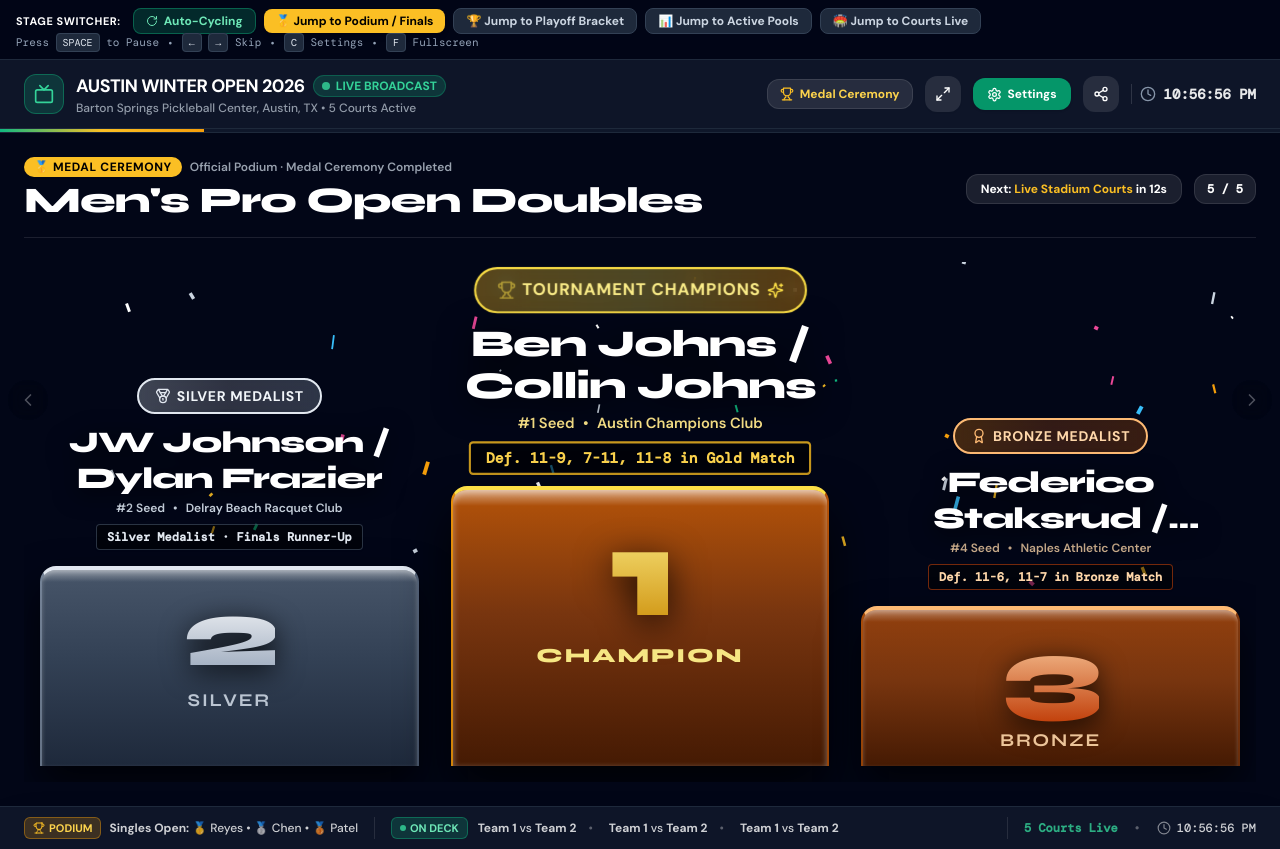
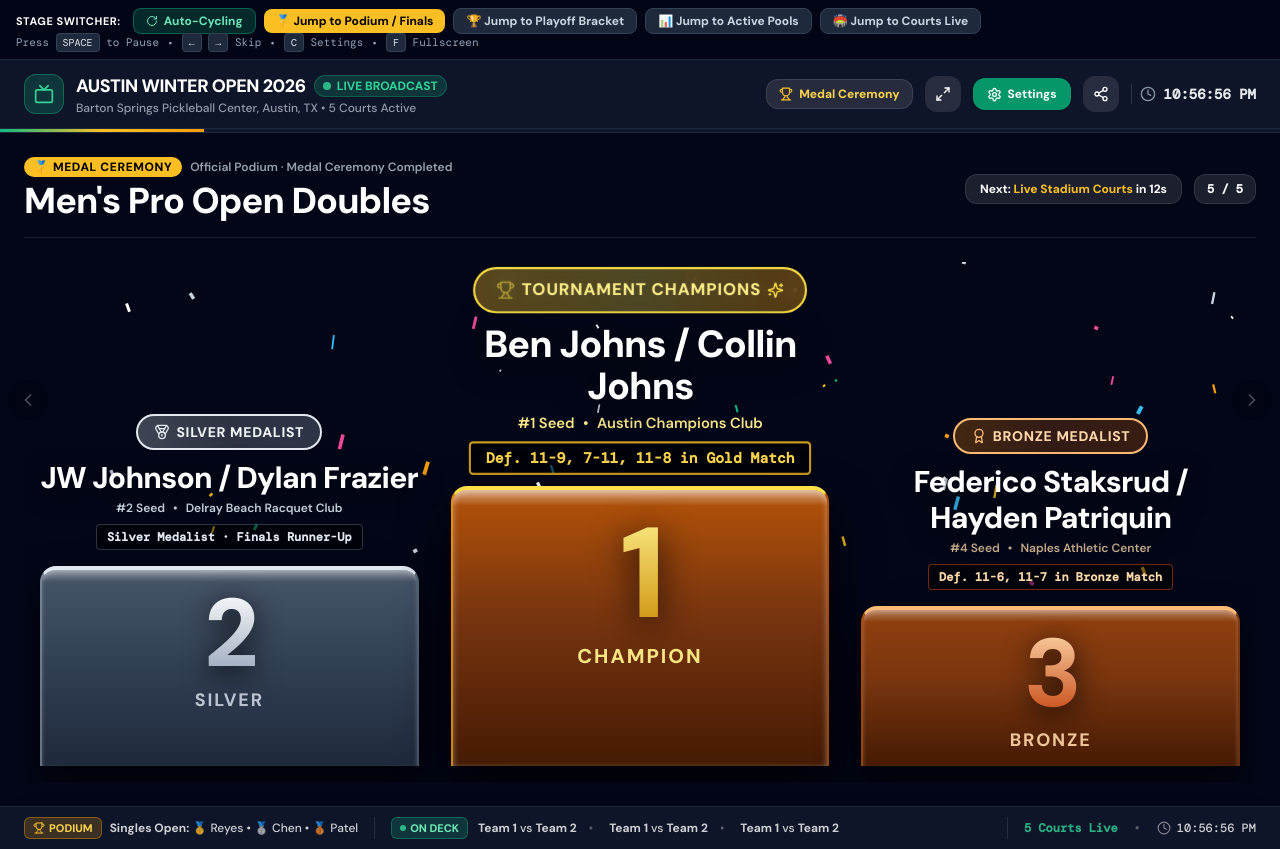
Before and after one commit to AimmanniGit/DinksterPB, a Next.js app in the folder apps/web/: page /tv in a window 1280 px wide. Both pictures are taken after a click on the button "🥇 Jump to Podium / Finals". Built offline with nearby package versions, Linux system fonts and the light colour scheme.

Commit message:
fix(typography): unify font family to DM Sans across Court Desk, Brackets, and all features

```diff
--- a/apps/web/src/app/layout.tsx
+++ b/apps/web/src/app/layout.tsx
@@ -15,7 +15,7 @@ export default function RootLayout({
     <html lang="en">
       <head>
         <link
-          href="https://fonts.googleapis.com/css2?family=Syne:wght@600;700;800&family=DM+Sans:ital,wght@0,400;0,500;0,600;0,700;1,400&family=DM+Mono:wght@400;500&display=swap"
+          href="https://fonts.googleapis.com/css2?family=DM+Sans:ital,wght@0,400;0,500;0,600;0,700;0,800;1,400&family=DM+Mono:wght@400;500&display=swap"
           rel="stylesheet"
         />
       </head>
--- a/apps/web/src/components/brackets/BracketsPlayoffsView.tsx
+++ b/apps/web/src/components/brackets/BracketsPlayoffsView.tsx
@@ -82,7 +82,7 @@ export const BracketsPlayoffsView: React.FC<BracketsPlayoffsViewProps> = ({ onOp
             </span>
             <span className="text-xs text-gray-500 font-medium">Auto-advancement enabled</span>
           </div>
-          <h1 className="font-display font-bold text-3xl text-gray-900">
+          <h1 className="text-2xl font-bold text-gray-900 tracking-tight">
             Bracket Progression & Medal Matches
           </h1>
           <p className="text-sm text-gray-600 mt-0.5">
@@ -182,7 +182,7 @@ export const BracketsPlayoffsView: React.FC<BracketsPlayoffsViewProps> = ({ onOp
       {(stageFilter === 'all' || stageFilter === 'pools') && hasPools && (
         <section className="space-y-4">
           <div className="flex items-center justify-between">
-            <h2 className="font-display font-bold text-xl text-gray-900 flex items-center gap-2">
+            <h2 className="text-xl font-bold text-gray-900 tracking-tight flex items-center gap-2">
               <span>Stage 1: Round Robin Pool Play</span>
               <span className="text-xs font-bold text-gray-500 bg-gray-200 px-2.5 py-0.5 rounded-full">
                 Top 2 Advance to Semifinals
@@ -271,7 +271,7 @@ export const BracketsPlayoffsView: React.FC<BracketsPlayoffsViewProps> = ({ onOp
       {(stageFilter === 'all' || stageFilter === 'bracket') && (
         <section className="space-y-4">
           <div className="flex items-center justify-between">
-            <h2 className="font-display font-bold text-xl text-gray-900 flex items-center gap-2">
+            <h2 className="text-xl font-bold text-gray-900 tracking-tight flex items-center gap-2">
               <span>Stage 2: Championship Playoff Bracket</span>
               <span className="text-xs font-bold text-amber-800 bg-amber-100 px-2.5 py-0.5 rounded-full flex items-center gap-1">
                 <Medal size={12} />
--- a/apps/web/src/components/copilot/ChangeLogView.tsx
+++ b/apps/web/src/components/copilot/ChangeLogView.tsx
@@ -11,7 +11,7 @@ export const ChangeLogView: React.FC<ChangeLogViewProps> = ({ log, onRollback })
     <div>
       <div className="flex justify-between items-center mb-6">
         <div>
-          <h1 className="font-display font-bold text-3xl">Rule Change Log</h1>
+          <h1 className="text-2xl font-bold text-gray-900 tracking-tight">Rule Change Log</h1>
           <p className="text-sm text-gray-600">
             Immutable audit record of all live rule shifts, court pivots, and organizer approvals.
           </p>
--- a/apps/web/src/components/referee/RefereeScorecardView.tsx
+++ b/apps/web/src/components/referee/RefereeScorecardView.tsx
@@ -55,7 +55,7 @@ export const RefereeScorecardView: React.FC<RefereeScorecardViewProps> = ({
     <div>
       <div className="flex justify-between items-center mb-6">
         <div>
-          <h1 className="font-display font-bold text-3xl">Referee Scorecard</h1>
+          <h1 className="text-2xl font-bold text-gray-900 tracking-tight">Referee Scorecard</h1>
           <p className="text-sm text-gray-600">
             Assigned: Court 3 &bull; M107 &bull; Lowe / Shah vs Moss / Ito
           </p>
@@ -72,7 +72,7 @@ export const RefereeScorecardView: React.FC<RefereeScorecardViewProps> = ({
       <div className="bg-white p-6 rounded-2xl border border-black/10 shadow-sm max-w-xl">
         {isCompleted ? (
           <div>
-            <h2 className="font-display font-bold text-xl text-gray-900 mb-2">
+            <h2 className="text-xl font-bold text-gray-900 mb-2 tracking-tight">
               🔒 Final Score Locked
             </h2>
             <p className="text-sm text-gray-600 mb-4">
--- a/apps/web/src/components/tv/TvBroadcastView.tsx
+++ b/apps/web/src/components/tv/TvBroadcastView.tsx
@@ -1213,7 +1213,7 @@ export const TvBroadcastView: React.FC<TvBroadcastViewProps> = ({
               </span>
             </div>
             <h1
-              className={`font-display font-black text-3xl md:text-4xl tracking-tight ${
+              className={`font-black text-3xl md:text-4xl tracking-tight ${
                 themeMode === 'light' ? 'text-slate-950' : 'text-white'
               }`}
             >
--- a/apps/web/src/components/tv/TvOlympicPodium.tsx
+++ b/apps/web/src/components/tv/TvOlympicPodium.tsx
@@ -111,7 +111,7 @@ export const TvOlympicPodium: React.FC<TvOlympicPodiumProps> = ({
               <span>Silver Medalist</span>
             </div>
             <h3
-              className={`font-display font-black text-xl md:text-3xl tracking-tight line-clamp-2 ${
+              className={`font-black text-xl md:text-3xl tracking-tight line-clamp-2 ${
                 isLight
                   ? 'text-slate-900 drop-shadow-none font-black'
                   : 'text-white drop-shadow-[0_4px_12px_rgba(0,0,0,0.8)]'
@@ -158,7 +158,7 @@ export const TvOlympicPodium: React.FC<TvOlympicPodiumProps> = ({
 
             {/* Giant Embossed Metallic Rank Number 2 */}
             <span
-              className="font-display font-black text-6xl md:text-8xl leading-none select-none tracking-tighter drop-shadow-[0_6px_14px_rgba(0,0,0,0.8)]"
+              className="font-black text-6xl md:text-8xl leading-none select-none tracking-tighter drop-shadow-[0_6px_14px_rgba(0,0,0,0.8)] font-sans"
               style={{
                 background: 'linear-gradient(180deg, #ffffff 0%, #94a3b8 100%)',
                 WebkitBackgroundClip: 'text',
@@ -167,7 +167,7 @@ export const TvOlympicPodium: React.FC<TvOlympicPodiumProps> = ({
             >
               2
             </span>
-            <span className="font-display text-sm md:text-lg tracking-widest uppercase text-slate-300 font-bold opacity-90 mt-1">
+            <span className="text-sm md:text-lg tracking-widest uppercase text-slate-300 font-bold opacity-90 mt-1">
               Silver
             </span>
           </div>
@@ -191,7 +191,7 @@ export const TvOlympicPodium: React.FC<TvOlympicPodiumProps> = ({
               <Sparkles size={16} className={isLight ? 'text-amber-600' : 'text-yellow-300'} />
             </div>
             <h2
-              className={`font-display font-black text-2xl md:text-4xl tracking-tight line-clamp-2 ${
+              className={`font-black text-2xl md:text-4xl tracking-tight line-clamp-2 ${
                 isLight
                   ? 'text-slate-950 drop-shadow-none font-black'
                   : 'text-white drop-shadow-[0_4px_16px_rgba(0,0,0,0.9)]'
@@ -238,7 +238,7 @@ export const TvOlympicPodium: React.FC<TvOlympicPodiumProps> = ({
 
             {/* Giant Embossed Metallic Rank Number 1 */}
             <span
-              className="font-display font-black text-7xl md:text-9xl leading-none select-none tracking-tighter drop-shadow-[0_8px_18px_rgba(0,0,0,0.8)]"
+              className="font-black text-7xl md:text-9xl leading-none select-none tracking-tighter drop-shadow-[0_8px_18px_rgba(0,0,0,0.8)] font-sans"
               style={{
                 background: 'linear-gradient(180deg, #fef08a 0%, #ca8a04 100%)',
                 WebkitBackgroundClip: 'text',
@@ -247,7 +247,7 @@ export const TvOlympicPodium: React.FC<TvOlympicPodiumProps> = ({
             >
               1
             </span>
-            <span className="font-display text-base md:text-xl tracking-widest uppercase text-yellow-200 font-extrabold opacity-95 mt-1">
+            <span className="text-base md:text-xl tracking-widest uppercase text-yellow-200 font-extrabold opacity-95 mt-1">
               Champion
             </span>
           </div>
@@ -270,7 +270,7 @@ export const TvOlympicPodium: React.FC<TvOlympicPodiumProps> = ({
               <span>Bronze Medalist</span>
             </div>
             <h3
-              className={`font-display font-black text-xl md:text-3xl tracking-tight line-clamp-2 ${
+              className={`font-black text-xl md:text-3xl tracking-tight line-clamp-2 ${
                 isLight
                   ? 'text-slate-900 drop-shadow-none font-black'
                   : 'text-white drop-shadow-[0_4px_12px_rgba(0,0,0,0.8)]'
@@ -317,7 +317,7 @@ export const TvOlympicPodium: React.FC<TvOlympicPodiumProps> = ({
 
             {/* Giant Embossed Metallic Rank Number 3 */}
             <span
-              className="font-display font-black text-6xl md:text-8xl leading-none select-none tracking-tighter drop-shadow-[0_6px_14px_rgba(0,0,0,0.8)]"
+              className="font-black text-6xl md:text-8xl leading-none select-none tracking-tighter drop-shadow-[0_6px_14px_rgba(0,0,0,0.8)] font-sans"
               style={{
                 background: 'linear-gradient(180deg, #fed7aa 0%, #c2410c 100%)',
                 WebkitBackgroundClip: 'text',
@@ -326,7 +326,7 @@ export const TvOlympicPodium: React.FC<TvOlympicPodiumProps> = ({
             >
               3
             </span>
-            <span className="font-display text-sm md:text-lg tracking-widest uppercase text-orange-200 font-bold opacity-90 mt-1">
+            <span className="text-sm md:text-lg tracking-widest uppercase text-orange-200 font-bold opacity-90 mt-1">
               Bronze
             </span>
           </div>
--- a/apps/web/tailwind.config.js
+++ b/apps/web/tailwind.config.js
@@ -23,7 +23,7 @@ module.exports = {
         },
       },
       fontFamily: {
-        display: ['Syne', 'sans-serif'],
+        display: ['DM Sans', 'sans-serif'],
         sans: ['DM Sans', 'sans-serif'],
         mono: ['DM Mono', 'monospace'],
       },
```
Also changed, not shown: apps/web/src/components/desk/CourtBoardView.tsx (+5 -5 lines), apps/web/src/components/desk/DisputesView.tsx (+4 -4 lines), apps/web/src/components/organizer/RegistrationsView.tsx (+7 -7 lines), apps/web/src/components/organizer/SponsorsView.tsx (+4 -4 lines), apps/web/src/components/setup/EventSetupView.tsx (+4 -4 lines).
